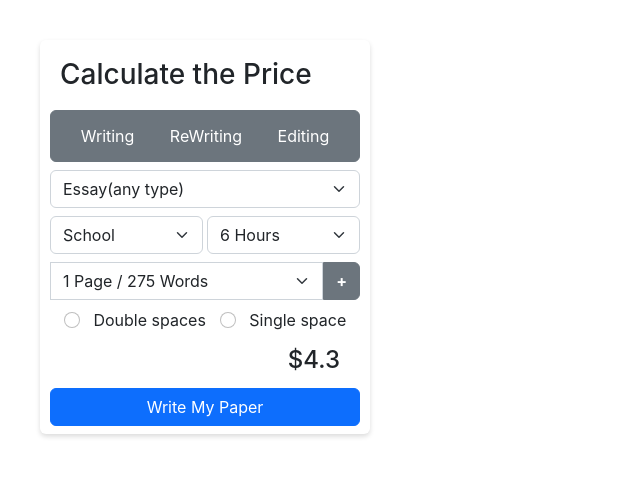
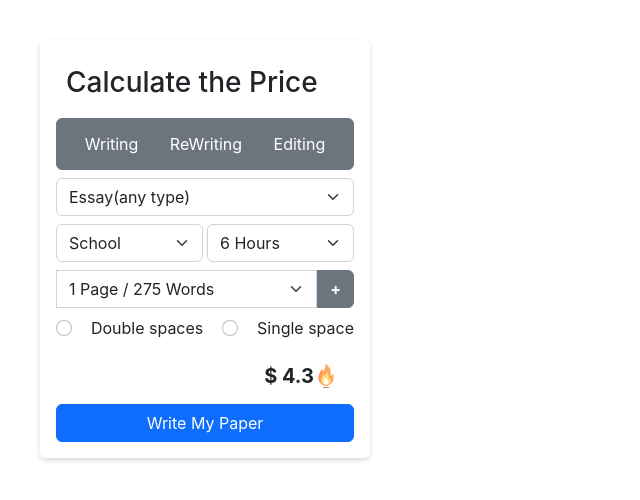
Before and after one commit to Sidkhan36/price-calculator-with-firebase, a React (Create React App) app: page / in a window 1280 px wide. Shown: the top 500 px of the page, without its empty margins (0-640 px from the left). Built offline with nearby package versions, Linux system fonts and the light colour scheme.

Commit message:
fire icon added

```diff
--- a/src/components/Form.js
+++ b/src/components/Form.js
@@ -2,6 +2,7 @@ import React, { useContext } from "react";
 import Tabs from "./Tabs";
 import Select from "./Select";
 import "./form.css";
+import fire from './fire.png'
 import CatandTime from "./CatandTime";
 import PagesandWords from "./PagesandWords";
 import OurContext from "../OurContext";
@@ -18,7 +19,7 @@ const Form = () => {
     e.preventDefault();
   }
   return (
-    <div className="form rounded-2 py-2" >
+    <div className="form rounded-2 p-3" >
       <h3 style={{ textAlign: "start", padding: "10px" }}>
         Calculate the Price
       </h3>
@@ -28,7 +29,7 @@ const Form = () => {
         <CatandTime />
         <PagesandWords />
 
-        <div className="d-flex justify-content-evenly my-2 ">
+        <div className="d-flex justify-content-between my-2 ">
           <input
             className="form-check-input"
             type="radio"
@@ -48,8 +49,10 @@ const Form = () => {
             Single space
           </label>
         </div>
+          <div className="d-flex justify-content-end align-items-center p-3">
 
-        <h4>${state.page * totalPrice}</h4>
+        <h5 className="m-0 fw-bold">$ {state.page * totalPrice}</h5><img src={fire} width='24px' height='24px'alt='burnImage'/>
+          </div>
         <div className="d-grid gap-2">
           <button className="btn btn-primary" type="button">
             Write My Paper
--- a/src/components/form.css
+++ b/src/components/form.css
@@ -6,7 +6,7 @@
 }
 .form{
     margin: 40px;
-    padding: 10px;
+    /* padding: 10px; */
     /* background-color: gainsboro; */
     /* height: 450px; */
     width: 330px;
```
Also changed, not shown: src/components/burn.png (added), src/components/fire.png (added).
